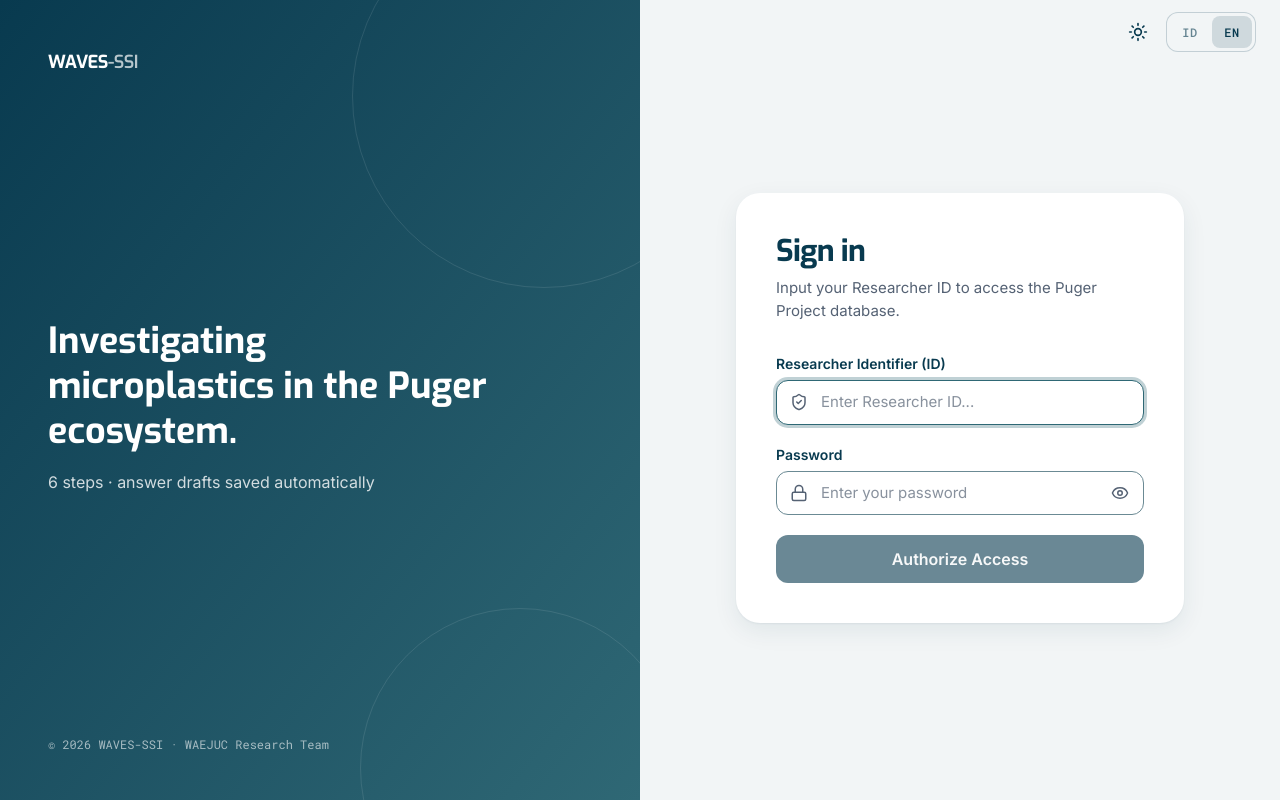
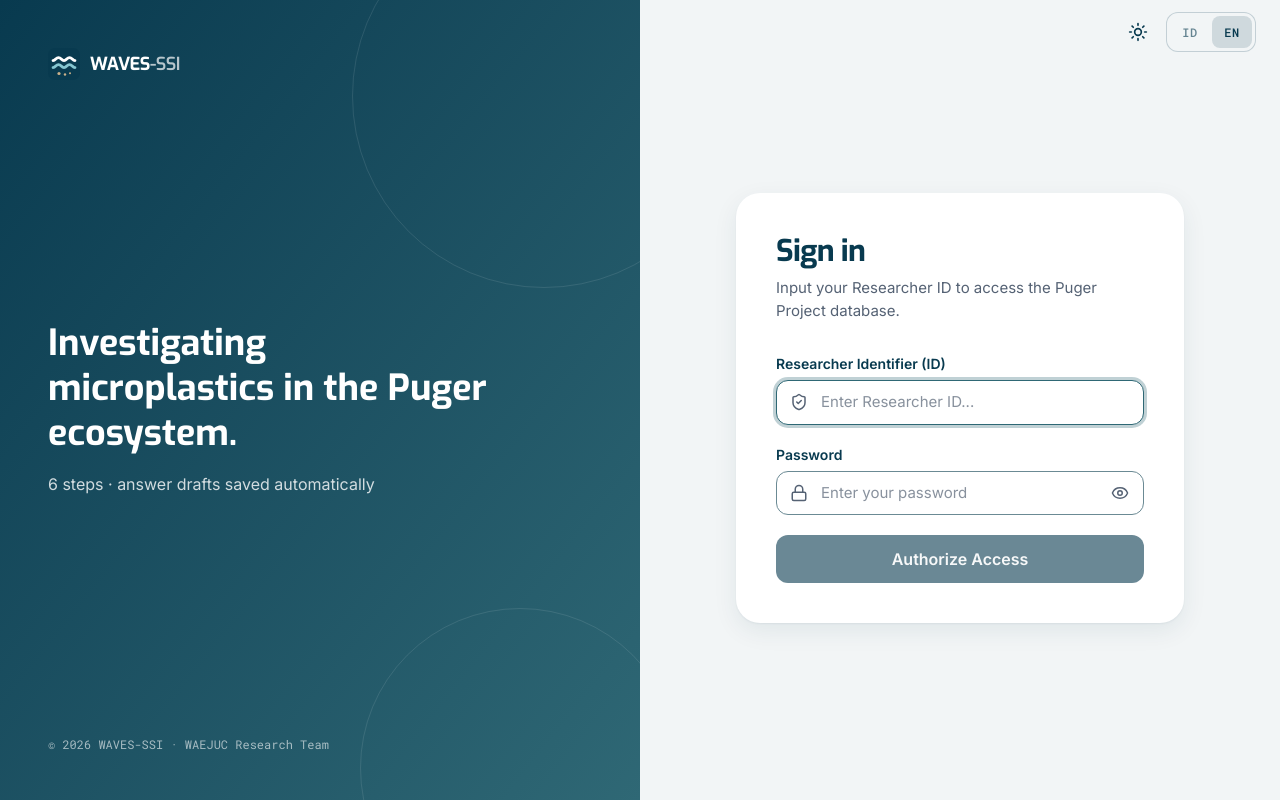
Before and after one commit to alulfazlur/waejuc-ssi-learning, a Next.js app: page /signin in a window 1280 px wide. Built offline with nearby package versions, Linux system fonts and the light colour scheme; no server answers.

Commit message:
Show WAVES-SSI logo in the Brand mark
Inline the favicon artwork in the Brand component so the logo appears
in the home navbar, lesson sidebar and sign-in page.

```diff
--- a/src/components/Brand.js
+++ b/src/components/Brand.js
@@ -1,9 +1,26 @@
 import Link from "next/link";
+
+// Same artwork as src/app/icon.svg, inlined so it ships with the bundle.
+function Logo() {
+    return (
+        <svg viewBox="0 0 64 64" className="h-8 w-8 shrink-0" aria-hidden="true">
+            <rect width="64" height="64" rx="14" fill="#083a4f" />
+            <path d="M10 25c5.5 0 5.5-6 11-6s5.5 6 11 6 5.5-6 11-6 5.5 6 11 6" fill="none" stroke="#ffffff" strokeWidth="5.5" strokeLinecap="round" strokeLinejoin="round" />
+            <path d="M10 39c5.5 0 5.5-6 11-6s5.5 6 11 6 5.5-6 11-6 5.5 6 11 6" fill="none" stroke="#86c6d1" strokeWidth="5.5" strokeLinecap="round" strokeLinejoin="round" />
+            <circle cx="22" cy="51" r="3.2" fill="#c9b08a" />
+            <circle cx="34" cy="53" r="2.4" fill="#c9b08a" />
+            <circle cx="44" cy="50.5" r="2" fill="#c9b08a" />
+        </svg>
+    );
+}
 
 export default function Brand({ href = "/", onClick, className = "" }) {
     const content = (
-        <span className="font-heading text-lg font-bold tracking-tight">
-            WAVES<span className="font-semibold opacity-70">-SSI</span>
+        <span className="flex items-center gap-2.5">
+            <Logo />
+            <span className="font-heading text-lg font-bold tracking-tight">
+                WAVES<span className="font-semibold opacity-70">-SSI</span>
+            </span>
         </span>
     );
 
```
